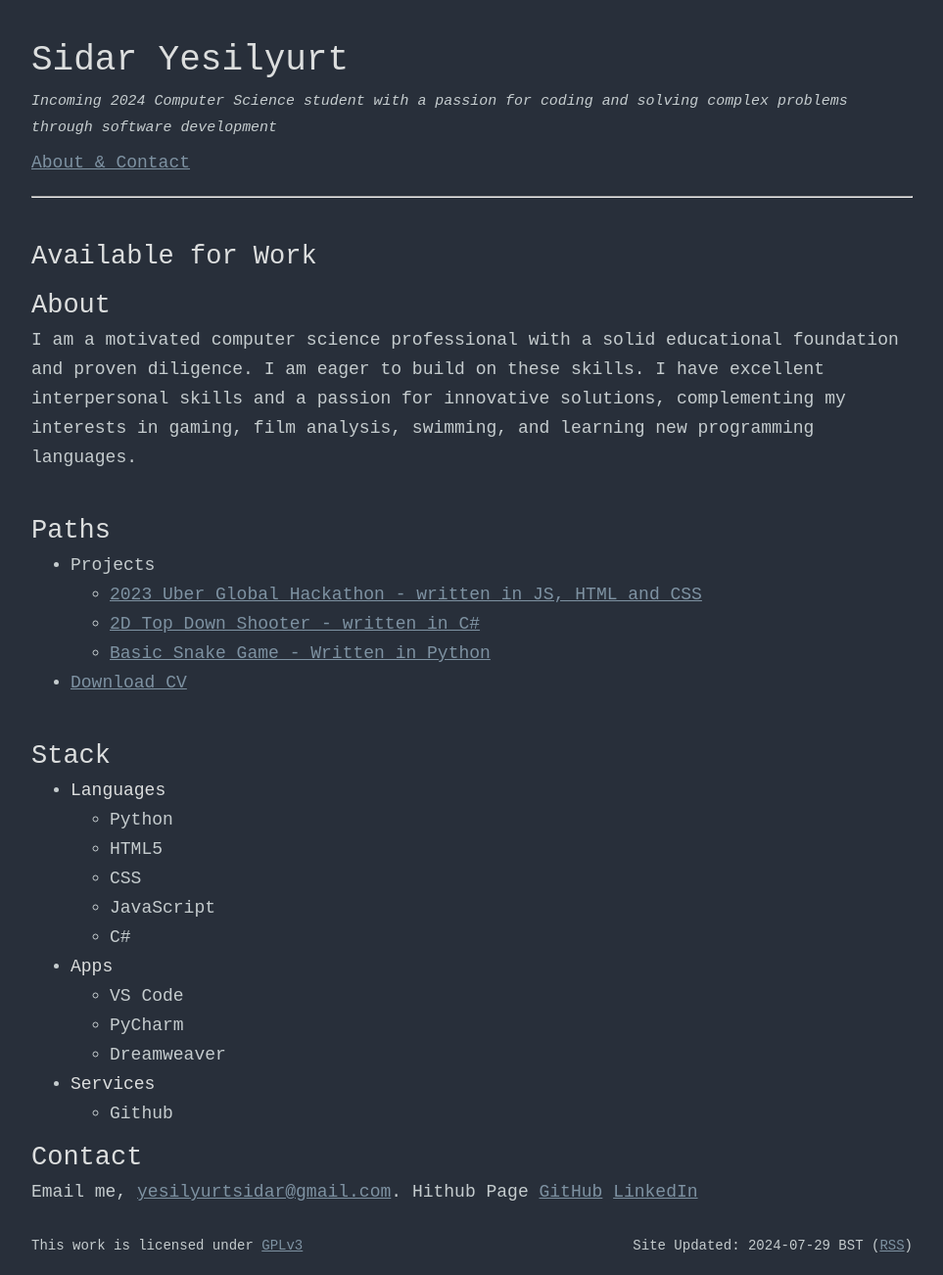
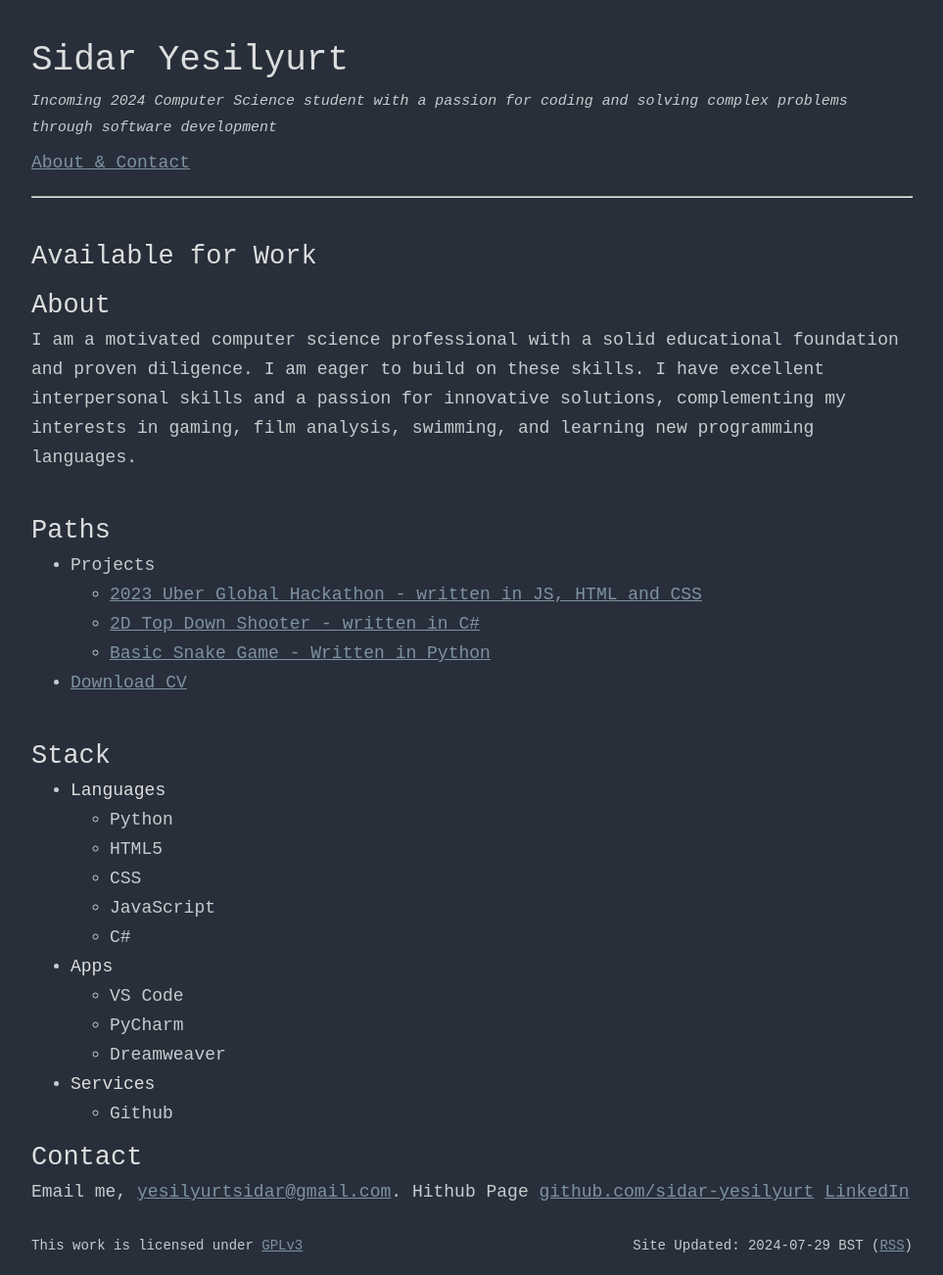
Before and after one commit to sidar-yesilyurt/sidar-yesilyurt.github.io, a Jekyll site: the page built from index.md, in a window 1280 px wide. Shown: the whole page at 98% size, without its empty margins (158-1121 px from the left). Built offline with Jekyll 4.4.1, drawn with Linux system fonts in a browser that asks for light colours.

Commit message:
Update index.md

```diff
--- a/index.md
+++ b/index.md
@@ -36,5 +36,5 @@ I am a motivated computer science professional with a solid educational foundati
 
 ## Contact
 Email me, [yesilyurtsidar@gmail.com](yesilyurtsidar@gmail.com).
-Hithub Page [GitHub](github.com/sidar-yesilyurt)
+Hithub Page [github.com/sidar-yesilyurt](github.com/sidar-yesilyurt)
 [LinkedIn](linkedin.com/in/sidaryesilyurt/)
```
